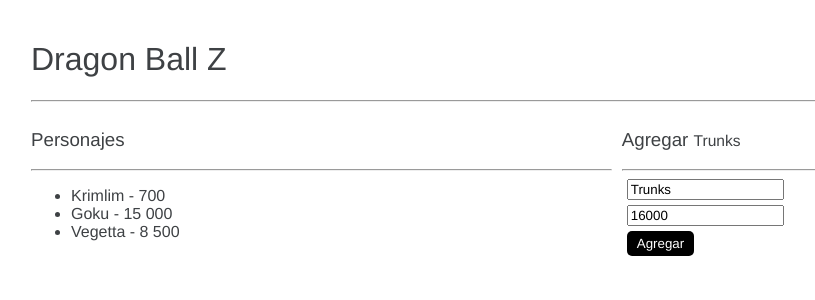
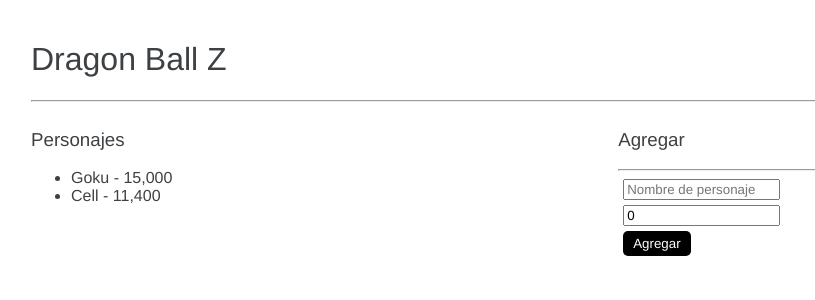
Before and after one commit to VHIzq/angular-bases, an Angular app: page / in a window 1280 px wide. Shown: the top 300 px of the page, without its empty margins (9-824 px from the left). Built offline with nearby package versions, Linux system fonts and the light colour scheme.

Commit message:
add interfaces and personajes module

```diff
--- a/src/app/dbz/dbz.module.ts
+++ b/src/app/dbz/dbz.module.ts
@@ -3,11 +3,13 @@
 import { FormsModule} from '@angular/forms';
 
 import { MainPageComponent } from './main-page/main-page.component';
+import { PersonajesComponent } from './personajes/personajes.component';
 
 
 @NgModule({
   declarations: [
-    MainPageComponent
+    MainPageComponent,
+    PersonajesComponent
   ],
   exports: [
     MainPageComponent,
--- /dev/null
+++ b/src/app/dbz/interfaces/dbz.interfaces.ts
@@ -0,0 +1,4 @@
+export interface Personaje {
+  nombre: string;
+  poder: number;
+}
--- a/src/app/dbz/main-page/main-page.component.html
+++ b/src/app/dbz/main-page/main-page.component.html
@@ -4,17 +4,16 @@
 <div class="row">
   <div class="col">
 
-    <h3>Personajes</h3>
-    <hr>
-    <ul>
-      <li>Krimlim - 700</li>
-      <li>Goku - 15 000</li>
-      <li>Vegetta - 8 500</li>
-    </ul>
+    <app-personajes [personajes]="personajes" >
+
+    </app-personajes>
+<!--
+     -->
+
   </div>
 
   <div class="col">
-    <h3>Agregar <small>{{nuevo.nombre}} </small> </h3>
+    <h3>Agregar <small>{{ nuevo.nombre }} </small> </h3>
 
     <hr>
 
--- a/src/app/dbz/main-page/main-page.component.ts
+++ b/src/app/dbz/main-page/main-page.component.ts
@@ -1,9 +1,6 @@
 import { Component } from '@angular/core';
+import { Personaje } from '../interfaces/dbz.interfaces';
 
-interface Personaje {
-  nombre: string;
-  poder: number;
-}
 
 @Component({
   selector: 'app-main-page',
@@ -11,13 +8,30 @@
 })
 export class MainPageComponent {
 
+  personajes: Personaje[] = [
+    {
+      nombre: 'Goku',
+      poder: 15000
+    },
+    {
+      nombre: 'Cell',
+      poder: 11400
+    },
+  ]
+
   nuevo: Personaje = {
-    nombre: 'Trunks',
-    poder: 16000
+    nombre: '',
+    poder: 0
   }
 
   agregar() {
+    if( this.nuevo.nombre.trim().length === 0 ){ return; }
     console.log(this.nuevo);
+    this.personajes.push(this.nuevo);
+    this.nuevo = {
+      nombre: '',
+      poder: 0
+    }
   }
 
 }
--- /dev/null
+++ b/src/app/dbz/personajes/personajes.component.html
@@ -0,0 +1,6 @@
+<h3>Personajes</h3>
+    <ul>
+      <li *ngFor="let personaje of personajes">
+        {{ personaje.nombre }} - {{ personaje.poder | number }}
+      </li>
+    </ul>
```
Also changed, not shown: src/app/dbz/personajes/personajes.component.ts (added, +13 -0 lines).
